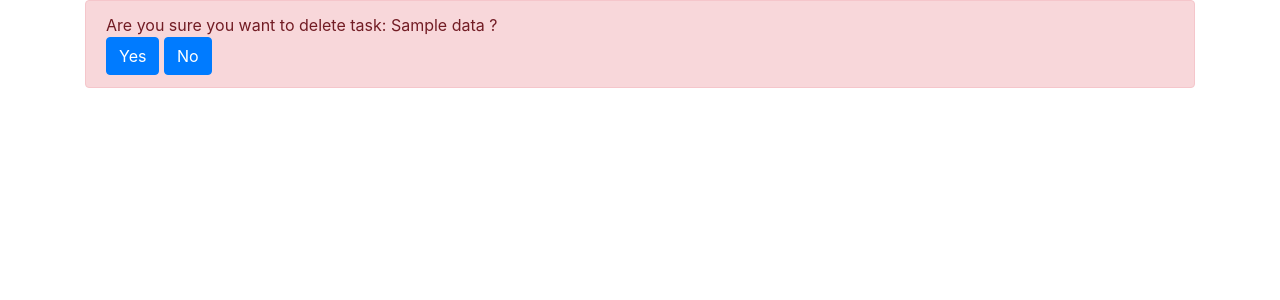
After one commit to kunxin-chor/mongo-samples, a Flask app: template todo-app/templates/confirm_delete_task.html in a window 1280 px wide. The commit adds this page. Shown: the top 300 px of the page. Run offline with Flask 2, Linux system fonts and the light colour scheme; the template is opened without the code that fills it: most values are stand-ins (such as "Sample title", 1, 10 or a date in 2020); some libraries are stand-ins or nearby versions.

Commit message:
Added delete

```diff
--- a/todo-app/app.py
+++ b/todo-app/app.py
@@ -84,6 +84,10 @@ def process_update_task(taskid):
     else:
         completed = False
 
+    task = conn[DATABASE_NAME][TASKS].find_one({
+        '_id':ObjectId(taskid)
+    })
+
     # Use mongo to update
     conn[DATABASE_NAME][TASKS].update({
         '_id':ObjectId(taskid)
@@ -119,6 +123,30 @@ def toggle_task(taskid):
     flash("Task '{}' has been set to {}".format(task['title'], not task['completed']))
     return redirect(url_for('index'))
 
+
+#STEP C1 : Add in a route to confirm with the user if he really wants to delete
+@app.route('/task/<taskid>/confirm_delete')
+def confirm_delete_task(taskid):
+    task = conn[DATABASE_NAME][TASKS].find_one({
+        '_id':ObjectId(taskid)
+    })
+    return render_template('confirm_delete_task.html', data=task)
+
+#STEP C2: Add in a route that actually does the delete
+@app.route('/task/<taskid>/delete')
+def delete_task(taskid):
+
+    task = conn[DATABASE_NAME][TASKS].find_one({
+        '_id':ObjectId(taskid)
+    })
+
+    conn[DATABASE_NAME][TASKS].delete_one({
+        '_id':ObjectId(taskid)
+    })
+
+    flash("Task: {} has been deleted".format(task['title']))
+    return redirect(url_for('index'))
+
 # "magic code" -- boilerplate
 if __name__ == '__main__':
     app.secret_key = 'super secret key'
--- /dev/null
+++ b/todo-app/templates/confirm_delete_task.html
@@ -0,0 +1,36 @@
+<!doctype html>
+<html lang="en">
+
+<head>
+    <!-- Required meta tags -->
+    <meta charset="utf-8">
+    <meta name="viewport" content="width=device-width, initial-scale=1, shrink-to-fit=no">
+
+    <!-- Bootstrap CSS -->
+    <link rel="stylesheet" href="https://stackpath.bootstrapcdn.com/bootstrap/4.3.1/css/bootstrap.min.css" integrity="sha384-ggOyR0iXCbMQv3Xipma34MD+dH/1fQ784/j6cY/iJTQUOhcWr7x9JvoRxT2MZw1T" crossorigin="anonymous">
+
+    <title>Hello, world!</title>
+</head>
+
+<body>
+    <div class='container'>
+       <div class='alert alert-danger'>
+           <form action='{{url_for('delete_task', taskid=data['_id']) }}'>
+               Are you sure you want to delete task: {{data['title']}} ?
+               <div>
+                   <input type='submit' class='btn btn-primary' value='Yes'>
+                   <a href='{{ url_for('index') }}' class='btn btn-primary'>No</a>
+               </div>
+           </form>
+       </div>
+
+    </div>
+
+    <!-- Optional JavaScript -->
+    <!-- jQuery first, then Popper.js, then Bootstrap JS -->
+    <script src="https://code.jquery.com/jquery-3.3.1.slim.min.js" integrity="sha384-q8i/X+965DzO0rT7abK41JStQIAqVgRVzpbzo5smXKp4YfRvH+8abtTE1Pi6jizo" crossorigin="anonymous"></script>
+    <script src="https://cdnjs.cloudflare.com/ajax/libs/popper.js/1.14.7/umd/popper.min.js" integrity="sha384-UO2eT0CpHqdSJQ6hJty5KVphtPhzWj9WO1clHTMGa3JDZwrnQq4sF86dIHNDz0W1" crossorigin="anonymous"></script>
+    <script src="https://stackpath.bootstrapcdn.com/bootstrap/4.3.1/js/bootstrap.min.js" integrity="sha384-JjSmVgyd0p3pXB1rRibZUAYoIIy6OrQ6VrjIEaFf/nJGzIxFDsf4x0xIM+B07jRM" crossorigin="anonymous"></script>
+</body>
+
+</html>
--- a/todo-app/templates/index.html
+++ b/todo-app/templates/index.html
@@ -41,6 +41,7 @@
                 <span class='default-description'>No description available</span>
                 {% endif %}
                 <a href='{{ url_for('update_task', taskid=d['_id']) }}' class='btn btn-primary'>Edit</a>
+                <a href='{{ url_for('confirm_delete_task', taskid=d['_id']) }}' class='btn btn-danger'>Delete</a>
             </div>
             <div class="card-footer">
 
```
Also changed, not shown: testing.py (added, +36 -0 lines).
